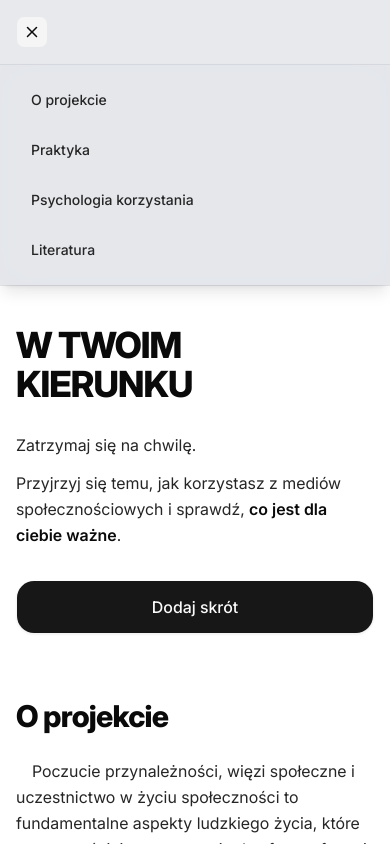
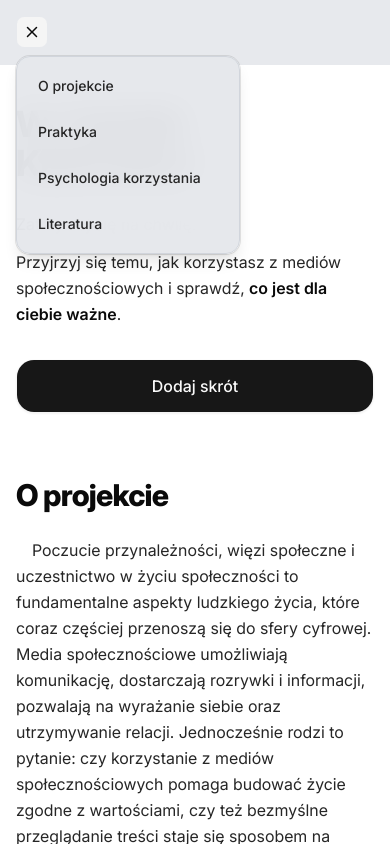
Before and after one commit to MatiasGalliani/basia-project, a React (Vite) app: page / in a window 390 px wide. Both pictures are taken after a click on the button "Otwórz menu". Shown: the top 844 px of the page. Built offline with nearby package versions, Linux system fonts and the light colour scheme.

Commit message:
made the dropdown menu be a popover menu

```diff
--- a/src/components/homeComponents/Nav.tsx
+++ b/src/components/homeComponents/Nav.tsx
@@ -1,5 +1,10 @@
 import { useState, useEffect } from "react";
 import { Button } from "@/components/ui/button";
+import {
+  Popover,
+  PopoverContent,
+  PopoverTrigger,
+} from "@/components/ui/popover";
 import { List, X } from "@phosphor-icons/react";
 import { cn } from "@/lib/utils";
 
@@ -30,16 +35,6 @@ export default function Nav() {
     };
     window.addEventListener("resize", handleResize);
     return () => window.removeEventListener("resize", handleResize);
-  }, []);
-
-  useEffect(() => {
-    const handleKeyDown = (e: KeyboardEvent) => {
-      if (e.key === "Escape") {
-        setIsOpen(false);
-      }
-    };
-    window.addEventListener("keydown", handleKeyDown);
-    return () => window.removeEventListener("keydown", handleKeyDown);
   }, []);
 
   const handleNavClick = (href: string) => {
@@ -76,13 +71,14 @@ export default function Nav() {
         </nav>
 
         <div className="md:hidden flex items-center">
+          <Popover open={isOpen} onOpenChange={setIsOpen}>
+            <PopoverTrigger
+              render={
                 <Button
                   variant="ghost"
                   size="icon"
                   className="cursor-pointer text-neutral-800 hover:bg-gray-300/60 rounded-md"
-            onClick={() => setIsOpen((prev) => !prev)}
                   aria-label={isOpen ? "Zamknij menu" : "Otwórz menu"}
-            aria-expanded={isOpen}
                 >
                   {isOpen ? (
                     <X size={22} weight="bold" />
@@ -90,26 +86,29 @@ export default function Nav() {
                     <List size={22} weight="bold" />
                   )}
                 </Button>
-        </div>
-      </div>
-
-      {isOpen && (
-        <nav
-          className="md:hidden border-t border-gray-300/80 bg-gray-200/95 backdrop-blur-lg px-4 py-3 flex flex-col gap-1 shadow-lg animate-in fade-in slide-in-from-top-2 duration-150"
-          aria-label="Nawigacja mobilna"
+              }
+            />
+            <PopoverContent
+              align="end"
+              sideOffset={8}
+              className="w-56 p-2 flex flex-col gap-1 rounded-xl bg-gray-200/95 backdrop-blur-lg border border-gray-300 shadow-lg"
             >
+              <nav className="flex flex-col gap-1" aria-label="Nawigacja mobilna">
                 {NAV_ITEMS.map((item) => (
                   <Button
                     key={item.href}
                     variant="ghost"
-              className="w-full justify-start cursor-pointer text-sm font-medium py-3 px-3.5 h-auto text-neutral-800 hover:bg-gray-300/60 rounded-lg"
+                    className="w-full justify-start cursor-pointer text-sm font-medium py-2.5 px-3 h-auto text-neutral-800 hover:bg-gray-300/60 rounded-lg"
                     onClick={() => handleNavClick(item.href)}
                   >
                     {item.label}
                   </Button>
                 ))}
               </nav>
-      )}
+            </PopoverContent>
+          </Popover>
+        </div>
+      </div>
     </header>
   );
 }
--- /dev/null
+++ b/src/components/ui/popover.tsx
@@ -0,0 +1,87 @@
+import * as React from "react"
+import { Popover as PopoverPrimitive } from "@base-ui/react/popover"
+import { cn } from "cn"
+
+function Popover({ ...props }: PopoverPrimitive.Root.Props) {
+  return <PopoverPrimitive.Root data-slot="popover" {...props} />
+}
+
+function PopoverTrigger({ ...props }: PopoverPrimitive.Trigger.Props) {
+  return <PopoverPrimitive.Trigger data-slot="popover-trigger" {...props} />
+}
+
+function PopoverContent({
+  className,
+  align = "center",
+  alignOffset = 0,
+  side = "bottom",
+  sideOffset = 4,
+  ...props
+}: PopoverPrimitive.Popup.Props &
+  Pick<
+    PopoverPrimitive.Positioner.Props,
+    "align" | "alignOffset" | "side" | "sideOffset"
+  >) {
+  return (
+    <PopoverPrimitive.Portal>
+      <PopoverPrimitive.Positioner
+        align={align}
+        alignOffset={alignOffset}
+        side={side}
+        sideOffset={sideOffset}
+        className="isolate z-50"
+      >
+        <PopoverPrimitive.Popup
+          data-slot="popover-content"
+          className={cn(
+            "z-50 flex w-72 origin-(--transform-origin) flex-col gap-2.5 rounded-none bg-popover p-2.5 text-xs text-popover-foreground shadow-md ring-1 ring-foreground/10 outline-hidden duration-100 data-[side=bottom]:slide-in-from-top-2 data-[side=inline-end]:slide-in-from-left-2 data-[side=inline-start]:slide-in-from-right-2 data-[side=left]:slide-in-from-right-2 data-[side=right]:slide-in-from-left-2 data-[side=top]:slide-in-from-bottom-2 data-open:animate-in data-open:fade-in-0 data-open:zoom-in-95 data-closed:animate-out data-closed:fade-out-0 data-closed:zoom-out-95",
+            className
+          )}
+          {...props}
+        />
+      </PopoverPrimitive.Positioner>
+    </PopoverPrimitive.Portal>
+  )
+}
+
+function PopoverHeader({ className, ...props }: React.ComponentProps<"div">) {
+  return (
+    <div
+      data-slot="popover-header"
+      className={cn("flex flex-col gap-1 text-xs", className)}
+      {...props}
+    />
+  )
+}
+
+function PopoverTitle({ className, ...props }: PopoverPrimitive.Title.Props) {
+  return (
+    <PopoverPrimitive.Title
+      data-slot="popover-title"
+      className={cn("text-sm font-medium", className)}
+      {...props}
+    />
+  )
+}
+
+function PopoverDescription({
+  className,
+  ...props
+}: PopoverPrimitive.Description.Props) {
+  return (
+    <PopoverPrimitive.Description
+      data-slot="popover-description"
+      className={cn("text-xs/relaxed text-muted-foreground", className)}
+      {...props}
+    />
+  )
+}
+
+export {
+  Popover,
+  PopoverContent,
+  PopoverDescription,
+  PopoverHeader,
+  PopoverTitle,
+  PopoverTrigger,
+}
```
Lines whose indentation alone changed are shown as unchanged.
